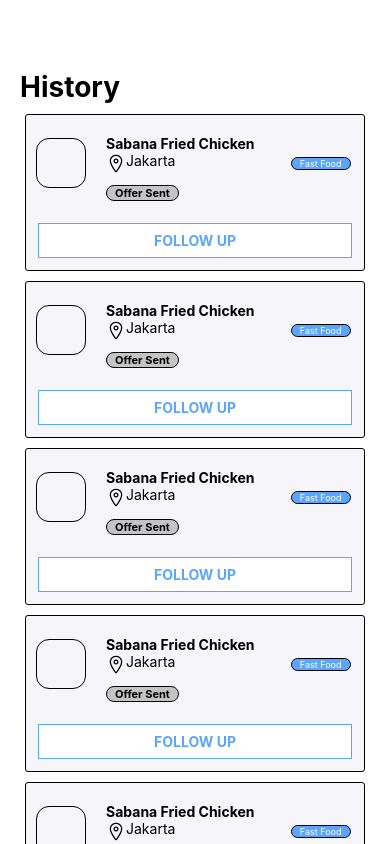
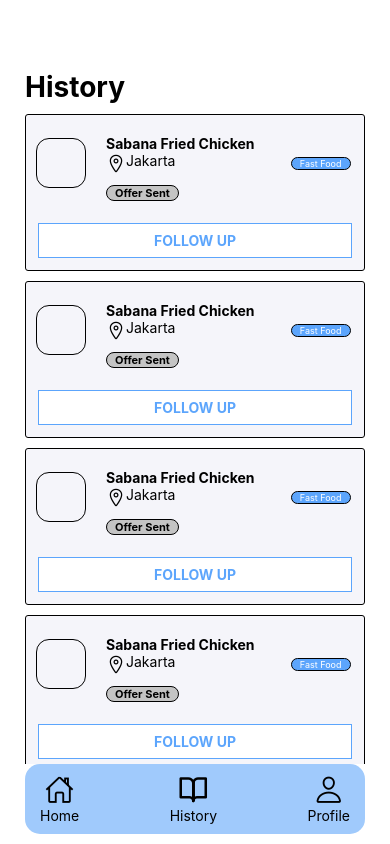
Before and after one commit to ghifarifa/Waralobby-App, a React Native app: screen / in a window 390 px wide. Built offline with nearby package versions, Linux system fonts and the light colour scheme.

Commit message:
add navbar

```diff
--- a/App.js
+++ b/App.js
@@ -4,10 +4,12 @@
 import FrancisorCard from './components/FranchisorCard'
 import HistoryCard from './components/HistoryCard'
 import History from './pages/History'
+import Navbar from './components/Navbar'
 export default function App() {
   return (
     <View style={styles.container}>
       <History />
+      <Navbar />
     </View>
   )
 }
@@ -15,6 +17,8 @@
 const styles = StyleSheet.create({
   container: {
     flex: 1,
-    backgroundColor: '#fff'
+    backgroundColor: '#fff',
+    alignItems: 'center',
+    justifyContent: 'center'
   }
 })
--- /dev/null
+++ b/components/Navbar.js
@@ -0,0 +1,54 @@
+import { StyleSheet, Text, View, Pressable } from 'react-native'
+import { Ionicons, Feather } from '@expo/vector-icons'
+
+const Navbar = () => {
+  return (
+    <View style={styles.container}>
+      {/* Home */}
+      <Pressable style={styles.home}>
+        <Ionicons name="md-home-outline" size={30} color="black" />
+        <Text>Home</Text>
+      </Pressable>
+      {/* History */}
+      <Pressable style={styles.history}>
+        <Feather name="book-open" size={30} color="black" />
+        <Text>History</Text>
+      </Pressable>
+      {/* Profile */}
+      <Pressable style={styles.profile}>
+        <Ionicons name="ios-person-outline" size={30} color="black" />
+        <Text>Profile</Text>
+      </Pressable>
+    </View>
+  )
+}
+const alignment = {
+  padding: 5,
+  justifyContent: 'center',
+  textAlign: 'center',
+  alignItems: 'center'
+}
+const styles = StyleSheet.create({
+  container: {
+    borderRadius: 15,
+    flexDirection: 'row',
+    justifyContent: 'space-between',
+    maxWidth: 340,
+    minWidth: 340,
+    paddingHorizontal: 10,
+    paddingVertical: 5,
+    backgroundColor: '#A0CAFC',
+    marginBottom: 10
+  },
+  home: {
+    ...alignment
+  },
+  history: {
+    ...alignment
+  },
+  profile: {
+    ...alignment
+  }
+})
+
+export default Navbar
--- a/pages/History.js
+++ b/pages/History.js
@@ -24,7 +24,6 @@
     fontWeight: 'bold',
     fontSize: 28,
     marginTop: 70,
-    marginStart: 20,
     marginBottom: 10
   },
   container: {
```
